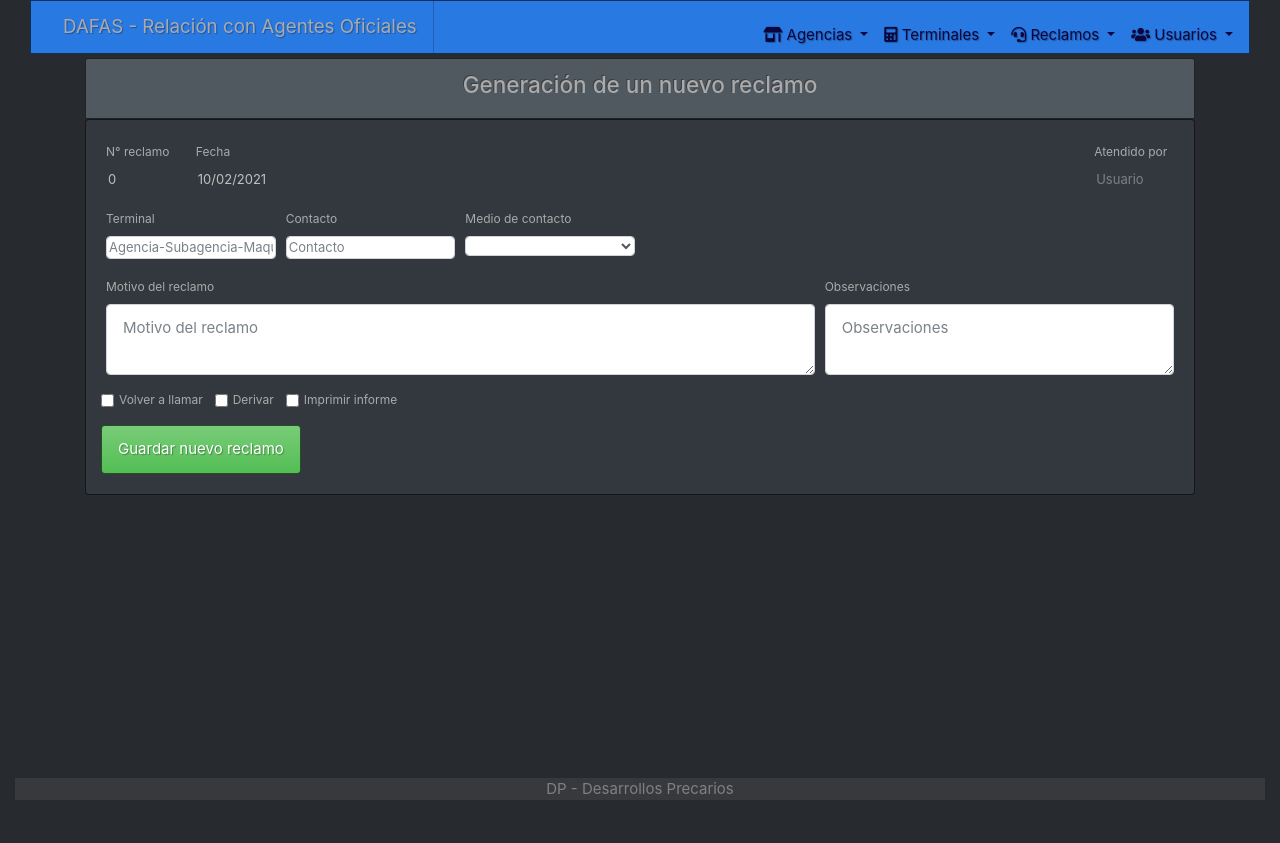
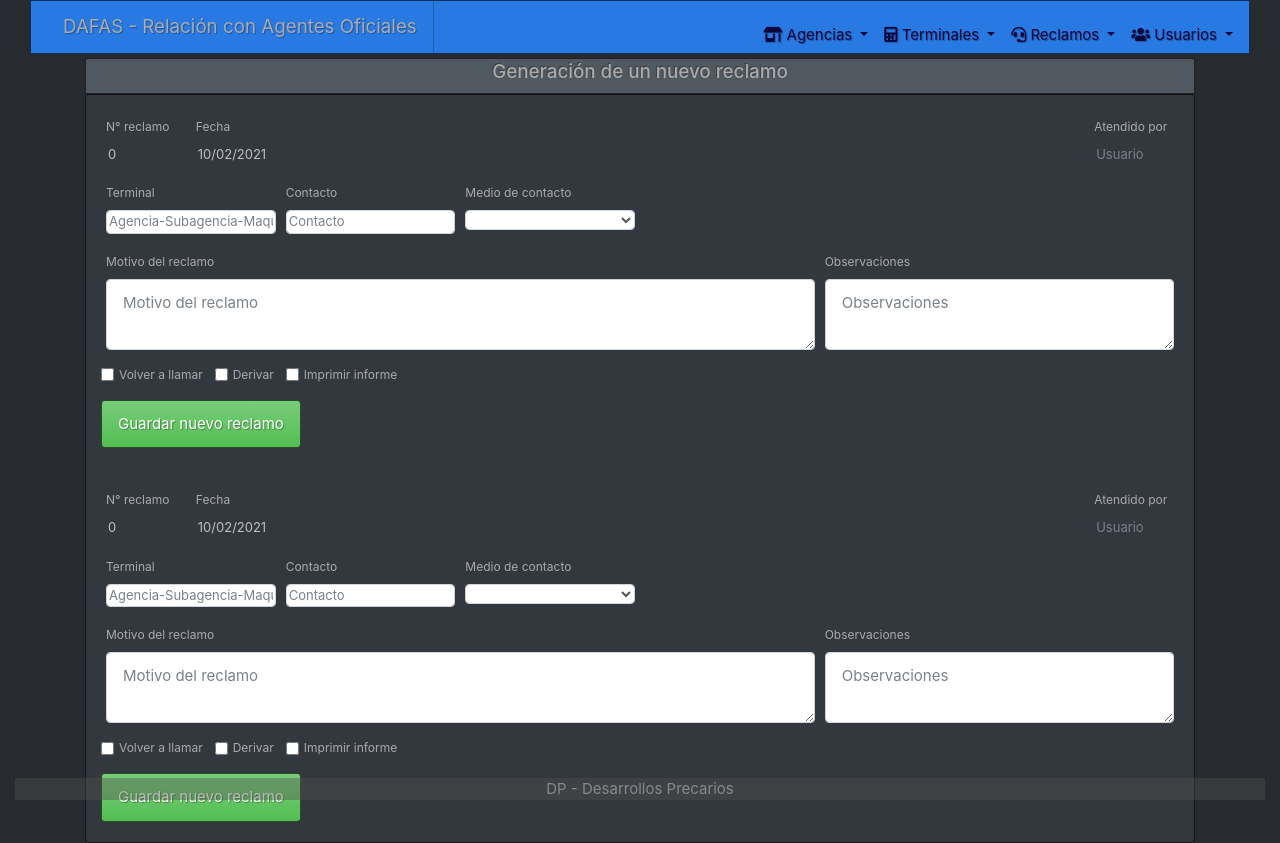
Before and after one commit to GinoRighetti/Reclamos, an Angular app in the folder client/: page /reclamos/nuevo in a window 1280 px wide. Before the commit the page ends 800 px from the top, so only its background shows below. Built offline with nearby package versions, Linux system fonts and the light colour scheme.

Commit message:
comenzando la mañana

```diff
--- a/client/src/app/component/reclamos/reclamos-form/reclamos-form.component.html
+++ b/client/src/app/component/reclamos/reclamos-form/reclamos-form.component.html
@@ -1,8 +1,78 @@
 <div class="col-12 ">
-    <div class="card card-header text-center">
-        <h4>{{editar ? 'Actualización de reclamo existente' : 'Generación de un nuevo reclamo'}}</h4>
+    <div class="card card-header text-center" style="padding: .10rem 1.25rem;">
+        <h5>{{editar ? 'Actualización de reclamo existente' : 'Generación de un nuevo reclamo'}}</h5>
     </div>
     <div class="card">
+        <div class="card-body">
+            <form>
+                <div class="form-row" style="margin-bottom: 0cm;">
+                    <div class="form-group col-1">
+                      <label>N° reclamo</label>
+                      <input type="text" name="num-reclamo" [(ngModel)]="reclamo.N_reclamo" placeholder="N° de reclamo" class="form-control disab" readonly>
+                    </div>
+                    <div class="form-group col-10">
+                      <label>Fecha</label>
+                      <input type="text" name="fecha-reclamo" value="{{reclamo.F_reclamo | date: 'dd/MM/yyyy'}}"  placeholder="Fecha del reclamo" class="form-control disab" readonly >
+                    </div>
+                    <div class="form-group col 1">
+                      <label>Atendido por</label>
+                      <input type="text" name="usuario"  [(ngModel)]="reclamo.U_reclamo" placeholder="Usuario" class="form-control disab" readonly >
+                    </div>
+                </div>
+                <div class="form-row" style="margin-top: 0cm;">
+                    <div class="form-group col-2">
+                        <label>Terminal</label>
+                        <input type="text" name="terminal" [(ngModel)]="reclamo.Tj" placeholder="Agencia-Subagencia-Maquina" class="form-control">
+                    </div>
+                    <div class="form-group col-2">
+                        <label for="contacto">Contacto</label>
+                        <input type="text" name="contacto" [(ngModel)]="reclamo.Contacto" placeholder="Contacto" class="form-control">
+                    </div>
+                    <div class="form-group col-2">
+                        <label for="metodo">Medio de contacto</label>
+                        <select [(ngModel)]="reclamo.Metodo" class="form-control" name="metodo" >
+                          <option selected value="Telefono">Telefono</option>
+                          <option value="Whatsapp">Whatsapp</option>
+                          <option value="Mail">Mail</option>
+                          <option value="Personal">Personal</option>
+                          <option value="Otro">Otro</option>
+                        </select>
+                    </div>
+                </div>
+                <div class="form-row">
+
+                </div>
+                <div class="form-row">
+                    <div class="form-group col-8">
+                        <label>Motivo del reclamo</label>
+                        <textarea type="text" name="problema" [(ngModel)]="reclamo.Problema"  placeholder="Motivo del reclamo" class="form-control" ></textarea>
+                    </div>
+                    <div class="form-group col-4">
+                        <label>Observaciones</label>
+                        <textarea type="text" name="observaciones" [(ngModel)]="reclamo.Observaciones"  placeholder="Observaciones" class="form-control" ></textarea>
+                    </div>
+                </div>
+                <div class="form-row">
+                    <div class="form-check form-check-inline">
+                        <input class="form-check-input" type="checkbox" id="inlineCheckbox1" value="option1">
+                        <label class="form-check-label" for="inlineCheckbox1">Volver a llamar</label>
+                      </div>
+                      <div class="form-check form-check-inline">
+                        <input class="form-check-input" type="checkbox" id="inlineCheckbox2" value="option2">
+                        <label class="form-check-label" for="inlineCheckbox2">Derivar</label>
+                      </div>
+                      <div class="form-check form-check-inline">
+                        <input class="form-check-input" type="checkbox" id="inlineCheckbox3" value="option3">
+                        <label class="form-check-label" for="inlineCheckbox3">Imprimir informe</label>
+                      </div>
+                </div>
+                <div class="form-row">
+                    <button class="btn btn-success  mt-3" (click)="editar ? actualizarReclamo() : guardarReclamo()">
+                        {{editar ? 'Actualizar reclamo existente' : 'Guardar nuevo reclamo'}}
+                    </button>
+                </div>
+            </form>
+        </div>
         <div class="card-body">
             <form>
                 <div class="form-row">
```
